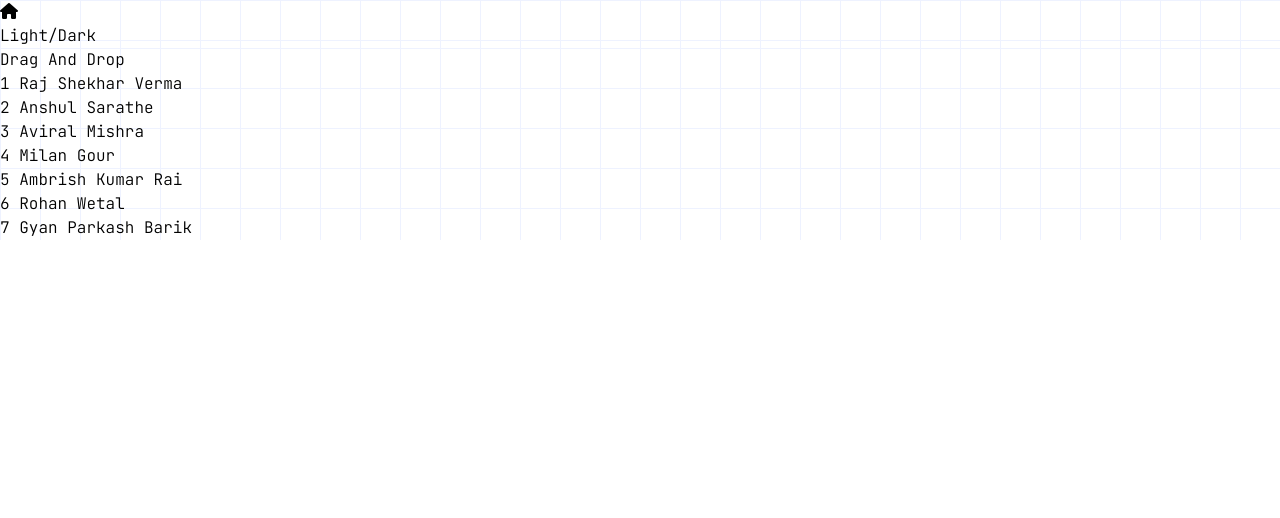
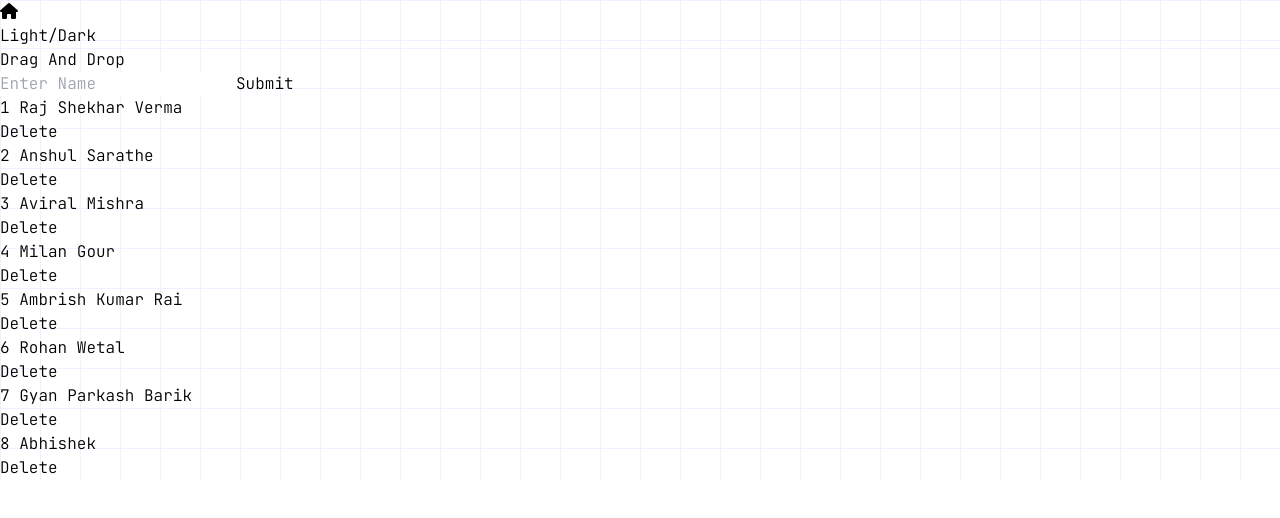
Before and after one commit to rjv01/React-Projects, a React (Vite) app in the folder react-tailwind-basic/: page /dragandrop in a window 1280 px wide. Shown: the top 518 px of the page. Built offline with nearby package versions, Linux system fonts and the light colour scheme.

Commit message:
adding input txt in dnd

```diff
--- a/react-tailwind-basic/src/components/DragAndDrop/Column.jsx
+++ b/react-tailwind-basic/src/components/DragAndDrop/Column.jsx
@@ -1,16 +1,15 @@
-import React from 'react'
-import { SortableContext, verticalListSortingStrategy } from '@dnd-kit/sortable'
-import Tasks from './Tasks'
+import React from 'react';
+import { SortableContext, verticalListSortingStrategy } from '@dnd-kit/sortable';
+import Tasks from './Tasks';
 
-export default function Column({tasks,handleClick}) {
+export default function Column({ tasks, handleDelete }) {
   return (
-    // <div className='grid grid-cols-4 text-xl font-semibold gap-3'>
     <div className='flex flex-col justify-center items-center text-xl font-semibold gap-3'>
-        <SortableContext items={tasks} strategy={verticalListSortingStrategy}>
+        <SortableContext items={tasks.map(task => task.id)} strategy={verticalListSortingStrategy}>
             {tasks.map((task) => (
-                <Tasks  key={task.id} id={task.id} title={task.title} imgPic={task.imgPic} handleClick={handleClick} />
+                <Tasks key={task.id} id={task.id} title={task.title} imgPic={task.imgPic} handleDelete={handleDelete} />
             ))}
         </SortableContext>
     </div>
-  )
+  );
 }
--- a/react-tailwind-basic/src/components/DragAndDrop/DndHome.jsx
+++ b/react-tailwind-basic/src/components/DragAndDrop/DndHome.jsx
@@ -1,37 +1,63 @@
-import React, { useState } from 'react'
+import React, { useEffect, useState } from 'react';
 import { closestCorners, DndContext } from '@dnd-kit/core';
+import { arrayMove } from '@dnd-kit/sortable';
 import Column from './Column';
-import { arrayMove } from '@dnd-kit/sortable';
+
 const profilePic = "profilePic/raj-profile.jpg";
 
 export default function DndHome() {
-    const [tasks,setTasks] = useState([
-    { id: 1, title: "Raj Shekhar Verma",imgPic:profilePic },
-    { id: 2, title: "Anshul Sarathe",imgPic:profilePic },
-    { id: 3, title: "Aviral Mishra",imgPic:profilePic },
-    { id: 4, title: "Milan Gour",imgPic:profilePic },
-    { id: 5, title: "Ambrish Kumar Rai",imgPic:profilePic },
-    { id: 6, title: "Rohan Wetal",imgPic:profilePic },
-    { id: 7, title: "Gyan Parkash Barik",imgPic:profilePic },
-    ]);
+    const [tasks, setTasks] = useState(() => {
+        const storedTasks = localStorage.getItem('taskList');
+        return storedTasks ? JSON.parse(storedTasks) : [
+            { id: 1, title: "Raj Shekhar Verma", imgPic: profilePic },
+            { id: 2, title: "Anshul Sarathe", imgPic: profilePic },
+            { id: 3, title: "Aviral Mishra", imgPic: profilePic },
+            { id: 4, title: "Milan Gour", imgPic: profilePic },
+            { id: 5, title: "Ambrish Kumar Rai", imgPic: profilePic },
+            { id: 6, title: "Rohan Wetal", imgPic: profilePic },
+            { id: 7, title: "Gyan Parkash Barik", imgPic: profilePic },
+            { id: 8, title: "Abhishek", imgPic: profilePic },
+        ];
+    });
 
-    function handleClick(id){
-        console.log("clickedL: ",id)
-    }
+    useEffect(() => {
+        localStorage.setItem('taskList', JSON.stringify(tasks));
+    }, [tasks]);
+
+    const [textInput, setTextInput] = useState('');
 
     const getTaskPos = id => tasks.findIndex(task => task.id === id);
 
-    function handleDragEnd(e){
-        const {active,over} = e;
+    function handleDragEnd(e) {
+        const { active, over } = e;
 
-        if(!over || active.id === over.id)
-            return ;
+        if (!over || active.id === over.id) return;
+
         setTasks(tasks => {
             const originalPos = getTaskPos(active.id);
             const newPos = getTaskPos(over.id);
 
-            return arrayMove(tasks,originalPos,newPos);
-        })
+            return arrayMove(tasks, originalPos, newPos);
+        });
+    }
+
+    function handleAdd() {
+        const newTitle = textInput.trim();
+        if (newTitle !== "") {
+            const newId = tasks.length > 0 ? Math.max(...tasks.map(t => t.id)) + 1 : 1;
+            const newItem = { id: newId, title: newTitle, imgPic: profilePic };
+            setTasks(prevTasks => [...prevTasks, newItem]);
+            setTextInput('');
+        }
+    }
+
+    function handleDelete(id) {
+        console.log('ok');
+        setTasks(prevTasks => {
+            const updatedArr = prevTasks.filter(task => task.id !== id);
+            localStorage.setItem('taskList', JSON.stringify(updatedArr)); // Store updated array immediately
+            return updatedArr;
+        });
     }
 
 
@@ -40,14 +66,20 @@ export default function DndHome() {
             <div className='text-4xl m-2 p-3 font-bold flex flex-col items-center'>
                 <h1>Drag And Drop</h1>
             </div>
-
+            <div>
+                <input
+                    type="text"
+                    placeholder='Enter Name'
+                    value={textInput}
+                    onChange={(e) => setTextInput(e.target.value)}
+                />
+                <button onClick={handleAdd}>Submit</button>
+            </div>
             <div className='flex justify-center items-center'>
-                <DndContext
-                    onDragEnd={handleDragEnd}
-                    collisionDetection={closestCorners}>
-                    <Column tasks={tasks} handleClick={handleClick}/>
+                <DndContext onDragEnd={handleDragEnd} collisionDetection={closestCorners}>
+                    <Column tasks={tasks} handleDelete={handleDelete} />
                 </DndContext>
             </div>
         </div>
-    )
+    );
 }
--- a/react-tailwind-basic/src/components/DragAndDrop/Tasks.jsx
+++ b/react-tailwind-basic/src/components/DragAndDrop/Tasks.jsx
@@ -2,7 +2,7 @@ import React from 'react';
 import { useSortable } from '@dnd-kit/sortable';
 import { CSS } from '@dnd-kit/utilities';
 
-export default function Tasks({ id, title, imgPic,handleClick }) {
+export default function Tasks({ id, title, imgPic, handleDelete }) {
     const { attributes, listeners, setNodeRef, transform, transition } = useSortable({ id });
 
     const style = {
@@ -16,22 +16,15 @@ export default function Tasks({ id, title, imgPic,handleClick }) {
             {...attributes}
             {...listeners}
             style={style}
-            // className='flex flex-col justify-center items-center m-3 p-3 w-[300px] h-[420px] gap-3 bg-blue-300/50 hover:bg-blue-600 hover:text-white border rounded-xl'
             className='flex flex-col justify-center items-center m-3 p-3 gap-3 bg-blue-300/50 hover:bg-blue-600 hover:text-white border rounded-xl'
-            key={id}
         >
             <h3>{id} {title}</h3>
-            {/* <img
-                src={imgPic}
-                alt="Profile pic"
-                className="gap-3 mt-5 w-[150px] h-[150px] rounded-full"
-            />
             <button
-                onClick={()=> handleClick(id)}
-                className='border m-3 p-2 rounded-lg hover:text-white hover:bg-blue-800 duration-200 font-mono text-2xl'
+                onClick={()=> console.log('p')}
+                className='text-red-600 hover:bg-red-600 hover:text-white m-2 p-3 rounded-xl'
             >
-                Click me
-            </button> */}
+                Delete
+            </button>
         </div>
     );
 }
```
